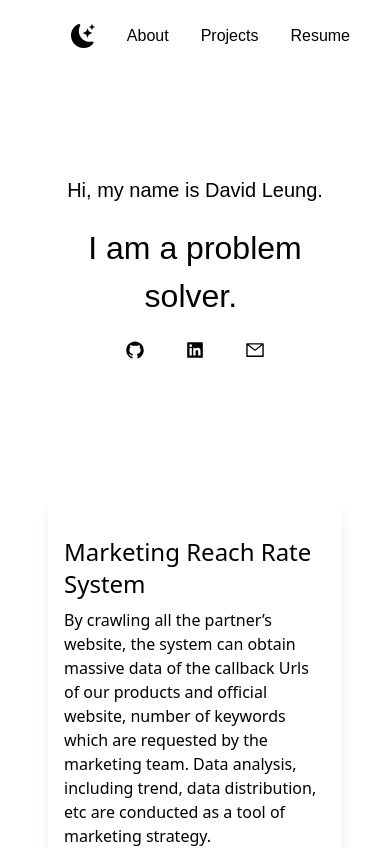
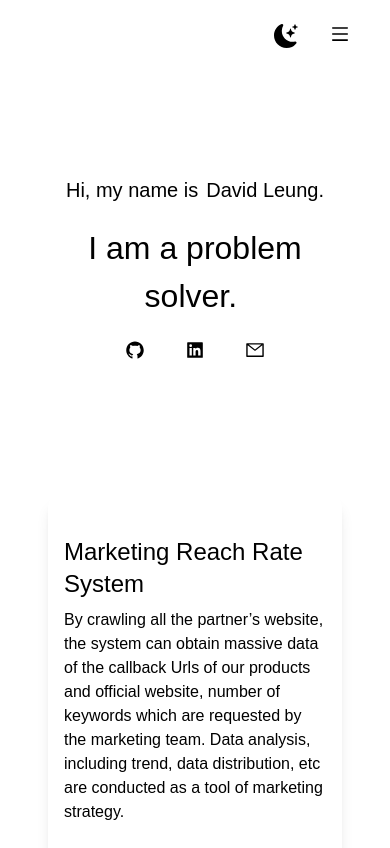
Before and after one commit to davidleungch/my_lab, a React (Vite) app: page / in a window 390 px wide. Shown: the top 848 px of the page. Built offline with nearby package versions, Linux system fonts and the light colour scheme.

Commit message:
features updated

```diff
--- a/src/App.jsx
+++ b/src/App.jsx
@@ -5,6 +5,7 @@ import ScrollButton from "./components/ScrollButton";
 import NavBar from "./components/NavBar";
 import About from "./components/About";
 import Projects from "./components/Projects";
+import Resume from "./components/Resume";
 
 function App() {
   const aboutRef = useRef(null);
@@ -15,30 +16,12 @@ function App() {
     <div className="bg-white px-10 py-10">
       <NavBar
         aboutRef={aboutRef}
-        projetcsRef={projectsRef}
+        projectsRef={projectsRef}
         resumeRef={resumeRef}
       />
       <About aboutRef={aboutRef} />
-
-      {/* <div className="flex flex-col	">
-        <img
-          src="https://leetcode-stats.vercel.app/api?username=davildleungch&theme=Light"
-          alt="leetCode status"
-        />
-        <p className="text-xs md:text-sm italic text-gray-500 transition ease-in-out delay-150  hover:-translate-y-1 hover:scale-110 duration-300">
-          Thanks to{" "}
-          <a
-            href="https://github.com/JeremyTsaii/leetcode-stats"
-            target="_blank"
-          >
-            Jeremy Tsaii's project
-          </a>
-        </p>
-      </div> */}
       <Projects projectsRef={projectsRef} />
-      <div ref={resumeRef} className="min-h-screen scroll-mt-20">
-        this is the resume content
-      </div>
+      <Resume resumeRef={resumeRef} />
       <ScrollButton />
     </div>
   );
--- a/src/components/About.jsx
+++ b/src/components/About.jsx
@@ -7,7 +7,10 @@ const About = ({ aboutRef }) => {
       ref={aboutRef}
       className="font-noto-serif pt-14 mt-20 scroll-m-28 text-center"
     >
-      <div className="text-xl md:text-5xl">Hi, my name is David Leung.</div>
+      <div className="flex text-xl md:text-5xl justify-center">
+        <div>Hi, my name is</div>
+        <div className="ml-2 md:ml-3">David Leung.</div>
+      </div>
       <TypeAnimation
         sequence={[
           "I am a Frontend developer.",
--- a/src/components/NavBar.jsx
+++ b/src/components/NavBar.jsx
@@ -1,6 +1,16 @@
+import { useState, useEffect, useRef } from "react";
+
 import { BsFillMoonStarsFill } from "react-icons/bs";
+import { AiOutlineClose, AiOutlineMenu } from "react-icons/ai";
 
 const NavBar = ({ aboutRef, projectsRef, resumeRef }) => {
+  const [nav, setNav] = useState(false);
+  const wrapperRef = useRef(null);
+
+  const handleNav = () => {
+    setNav(!nav);
+  };
+
   const options = ["About", "Projects", "Resume"];
   const executeScroll = (value) => {
     switch (value.toLowerCase()) {
@@ -16,23 +26,58 @@ const NavBar = ({ aboutRef, projectsRef, resumeRef }) => {
     }
   };
 
+  useEffect(() => {
+    /**
+     * Alert if clicked on outside of element
+     */
+    function handleClickOutside(event) {
+      if (wrapperRef.current && !wrapperRef.current.contains(event.target)) {
+        setNav(false);
+      }
+    }
+    // Bind the event listener
+    document.addEventListener("mousedown", handleClickOutside);
+    return () => {
+      // Unbind the event listener on clean up
+      document.removeEventListener("mousedown", handleClickOutside);
+    };
+  }, [wrapperRef]);
+
   return (
-    <nav className="fixed top-0 left-0 right-0 flex justify-end px-10 py-6 mb-12 bg-white z-10">
-      <ul className="flex items-center font-noto-serif">
-        <li>
-          <BsFillMoonStarsFill className="cursor-pointer text-2xl transition ease-in-out delay-150 hover:-translate-y-1 hover:scale-110 duration-300" />
-        </li>
+    <nav className="fixed top-0 left-0 right-0 flex justify-end px-10 py-6 mb-12 bg-white z-10 font-noto-serif">
+      <BsFillMoonStarsFill className="cursor-pointer text-2xl transition ease-in-out delay-150 hover:-translate-y-1 hover:scale-110 duration-300" />
+      <ul className="hidden md:flex items-center font-noto-serif">
         {options.map((option, index) => {
           return (
             <li
               key={index}
-              className="ml-8 transition ease-in-out delay-150  hover:-translate-y-1 hover:scale-110 duration-300"
+              className="ml-8 transition ease-in-out delay-150 hover:-translate-y-1 hover:scale-110 duration-300"
             >
               <button onClick={() => executeScroll(option)}>{option}</button>
             </li>
           );
         })}
       </ul>
+      <div onClick={handleNav} className="block md:hidden ml-8 cursor-pointer">
+        {nav ? <AiOutlineClose size={20} /> : <AiOutlineMenu size={20} />}
+      </div>
+      {nav ? (
+        <ul
+          ref={wrapperRef}
+          className="md:hidden fixed right-2 my-10 shadow-lg px-8 py-3 rounded-xl bg-white"
+        >
+          {options.map((option, index) => {
+            return (
+              <li
+                key={index}
+                className="py-3 transition ease-in-out delay-150 hover:-translate-y-1 hover:scale-110 duration-300"
+              >
+                <button onClick={() => executeScroll(option)}>{option}</button>
+              </li>
+            );
+          })}
+        </ul>
+      ) : null}
     </nav>
   );
 };
--- a/src/components/Projects.jsx
+++ b/src/components/Projects.jsx
@@ -1,7 +1,10 @@
 const Projects = ({ projectsRef }) => {
   return (
-    <div ref={projectsRef} className="pt-14 mt-10 scroll-m-28 md:flex">
-      <div className="md:w-1/3 px-4 mx-2 text-left	shadow-lg p-10 rounded-xl my-10">
+    <div
+      ref={projectsRef}
+      className="pt-14 mt-10 scroll-m-26 md:flex font-noto-serif"
+    >
+      <div className="md:w-1/3 px-4 mx-2 text-left shadow-lg p-10 rounded-xl my-10">
         <h1 className="text-2xl md:text-3xl mb-2">
           Marketing Reach Rate System
         </h1>
--- /dev/null
+++ b/src/components/Resume.jsx
@@ -0,0 +1,7 @@
+const Resume = ({ resumeRef }) => {
+  return <div ref={resumeRef}>
+
+  </div>;
+};
+
+export default Resume;
```
